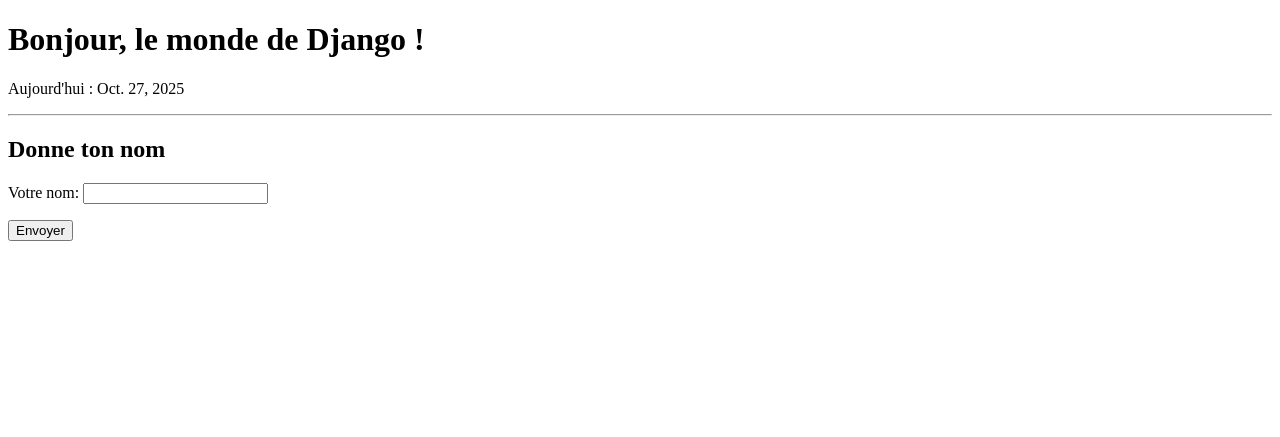
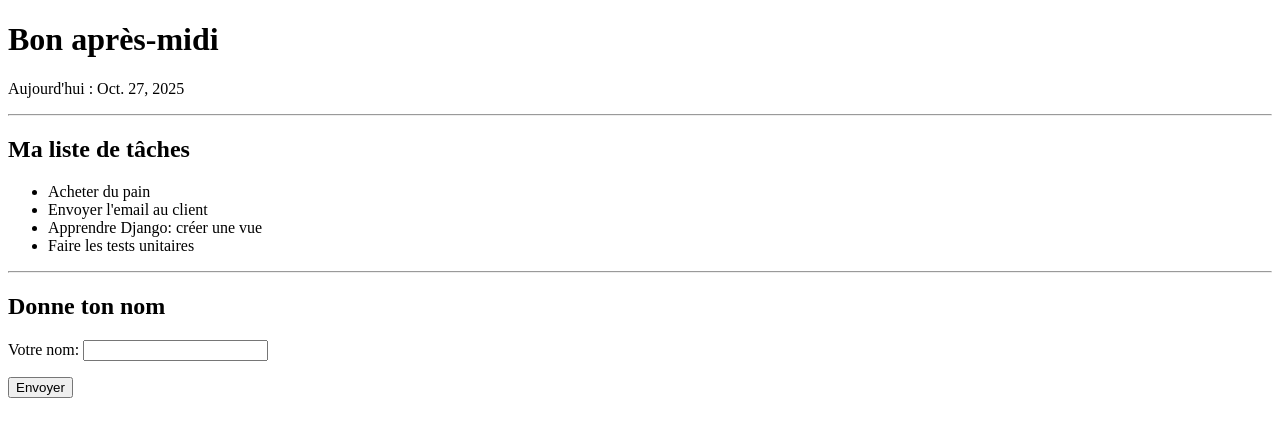
Before and after one commit to Tobie1995/mon-site-django, a Django app: page / in a window 1280 px wide. Shown: the top 437 px of the page. Run offline with Django 5.2, Linux system fonts and the light colour scheme.

Commit message:
first commit

```diff
--- a/monsite/accueil/templates/accueil.html
+++ b/monsite/accueil/templates/accueil.html
@@ -10,6 +10,17 @@
 
     <hr>
 
+    <h2>Ma liste de tâches</h2>
+    <ul>
+        {% for task in tasks %}
+            <li>{{ task }}</li>
+        {% empty %}
+            <li>Aucune tâche pour le moment</li>
+        {% endfor %}
+    </ul>
+
+    <hr>
+
     <h2>Donne ton nom</h2>
     <form method="post">
         {% csrf_token %}
--- a/monsite/accueil/views.py
+++ b/monsite/accueil/views.py
@@ -4,13 +4,31 @@
 
 
 def index(request):
-	default_message = "Bonjour, le monde de Django !"
+	"""Affiche la page d'accueil avec un message selon l'heure et un formulaire de nom.
+
+	- Avant midi : "Bon matin !"
+	- Après midi : "Bon après-midi !"
+	"""
+	# Use Django timezone-aware local time so the greeting follows
+	# the project's TIME_ZONE setting instead of the system local time.
+	current_hour = timezone.localtime(timezone.now()).hour
+	if current_hour < 12:
+		default_message = "Bon matin !"
+	else:
+		default_message = "Bon après-midi"
+
+	tasks = [
+		"Acheter du pain",
+		"Envoyer l'email au client",
+		"Apprendre Django: créer une vue",
+		"Faire les tests unitaires"
+	]
 
 	if request.method == 'POST':
 		form = NameForm(request.POST)
 		if form.is_valid():
 			name = form.cleaned_data['name']
-			message = f"Bonjour, {name} !"
+			message = f"{default_message} {name} !"
 		else:
 			message = default_message
 	else:
@@ -21,6 +39,7 @@
 		'message': message,
 		'today': timezone.now().date(),
 		'form': form,
+		'tasks': tasks,
 	}
 
 	return render(request, 'accueil.html', context)
```
Also changed, not shown: monsite/accueil/forms.py (line endings or trailing spaces), monsite/db.sqlite3 (added), 1 other file.
